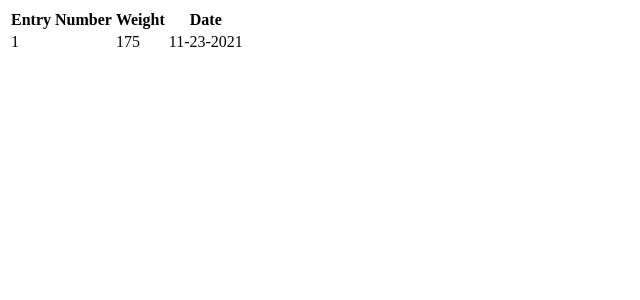
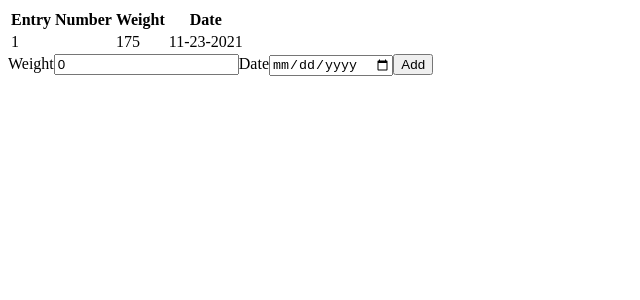
Before and after one commit to Josh-Kellhofer/dcc-react-tutorial, a React (Create React App) app: page / in a window 1280 px wide. Shown: the top 300 px of the page, without its empty margins (0-640 px from the left). Built offline with nearby package versions, Linux system fonts and the light colour scheme.

Commit message:
Created handleSubmit Function & Return With Number, Date and a Add Button. Set Weight to Output as An Integer.

```diff
--- a/src/App.js
+++ b/src/App.js
@@ -1,5 +1,6 @@
 import React, { useState } from 'react';
 import DisplayEntries from './Components/DisplayEntries/DisplayEntries';
+import AddEntryForm from './Components/AddEntry/AddEntryForm';
 
 
 function App() {
@@ -10,6 +11,7 @@
   return (
     <div>
       <DisplayEntries parentEntries={entries} />
+      <AddEntryForm />
      </div>
   );
 }
--- /dev/null
+++ b/src/Components/AddEntry/AddEntryForm.jsx
@@ -0,0 +1,30 @@
+import React, { useState } from 'react';
+
+
+const AddEntryForm = (props) => {
+
+  const [weight, setWeight] = useState(0);
+  const [date, setDate] = useState('');
+
+function handleSubmit(event) {
+  event.preventDefault();
+  let newEntry = {
+    weight: weight,
+    date: date
+  };
+  console.log(newEntry)
+}
+
+
+  return (
+      <form onSubmit={handleSubmit}>
+        <label>Weight</label>
+        <input type='number' value={weight} onChange={(event) => setWeight(parseFloat(event.target.value))}/>
+        <label>Date</label>
+        <input type='date' value={date} onChange={(event) => setDate(event.target.value)} />
+        <button type='submit'>Add</button>
+      </form>
+   );
+}
+
+export default AddEntryForm;
```
